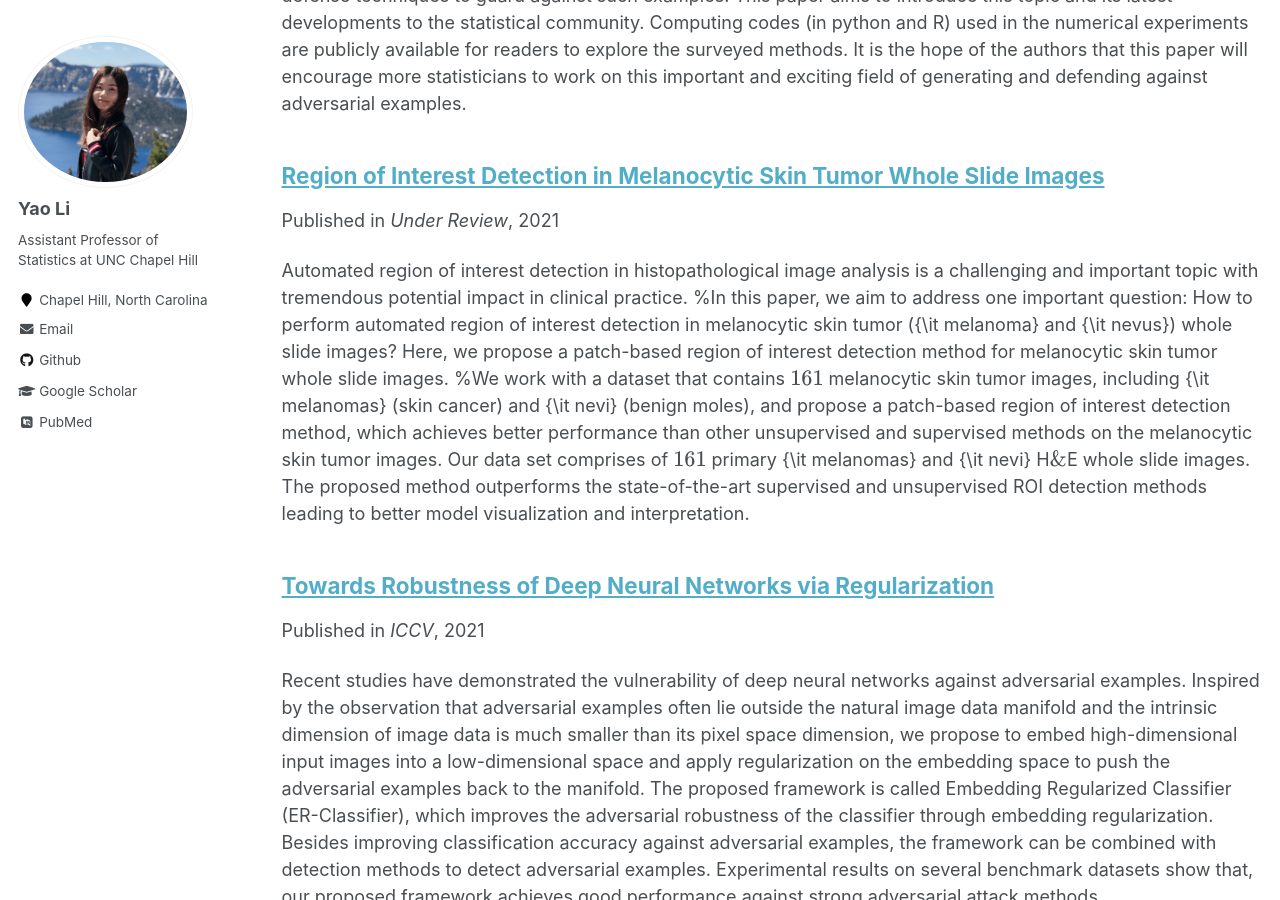
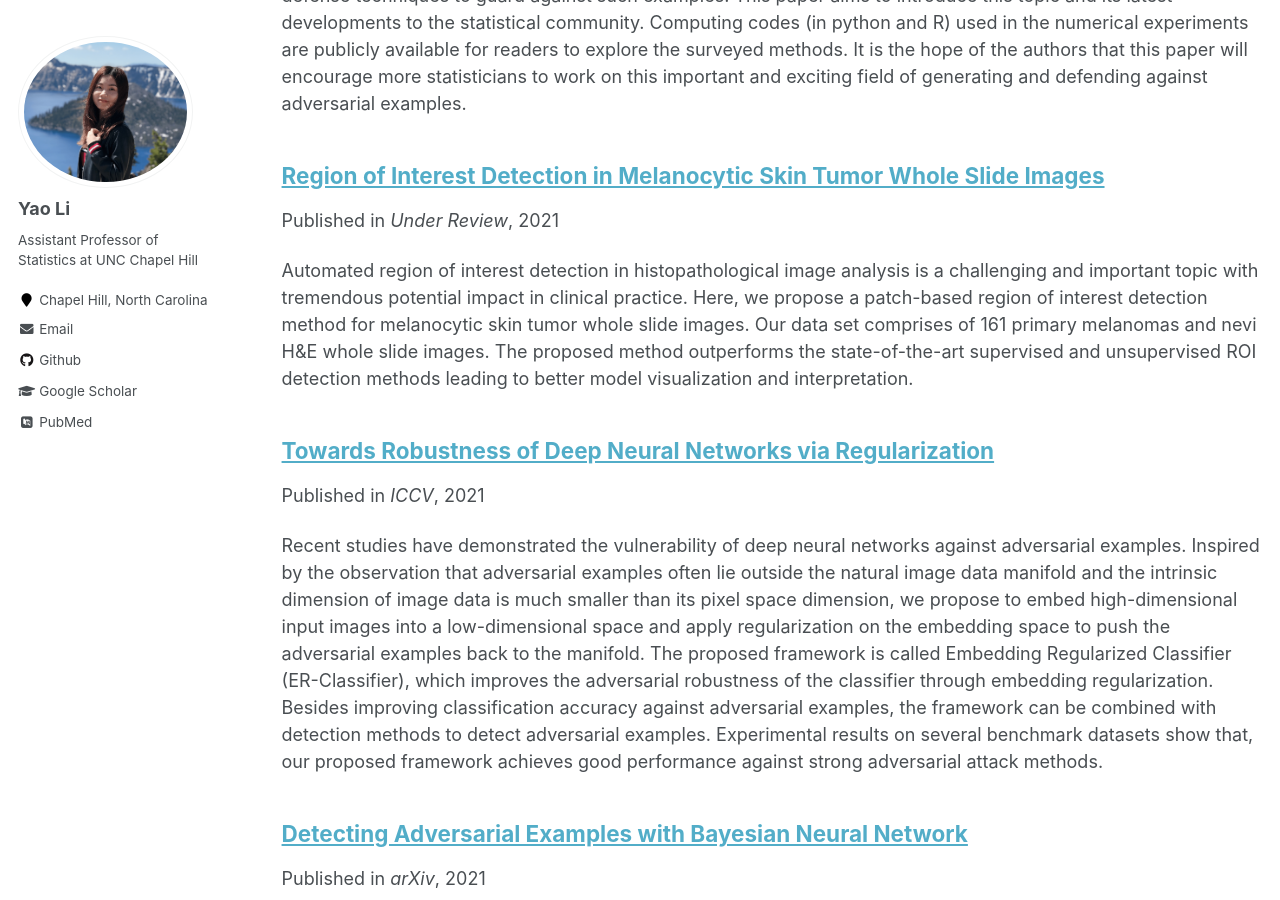
Before and after one commit to liyao880/yaoli, a Jekyll site: the page built from _pages/publications.md, in a window 1280 px wide and 900 px high, scrolled down 467 px. Built offline with Jekyll 4.4.1, drawn with Linux system fonts in a browser that asks for light colours; some web fonts are replaced; formulas are drawn with MathJax 3.

Commit message:
Update roi_melanoma.md

```diff
--- a/_publications/roi_melanoma.md
+++ b/_publications/roi_melanoma.md
@@ -5,10 +5,6 @@ permalink: /publication/roi_melanoma.md
 date: 2021-10-04
 venue: 'Under Review'
 ---
-Automated region of interest detection in histopathological image analysis is a challenging and important topic with tremendous potential impact in clinical practice.
-%In this paper, we aim to address one important question: How to perform automated region of interest detection in melanocytic skin tumor ({\it melanoma} and {\it nevus}) whole slide images?
-Here, we propose a patch-based region of interest detection method for melanocytic skin tumor whole slide images.
-%We work with a dataset that contains $161$ melanocytic skin tumor images, including {\it melanomas} (skin cancer) and {\it nevi} (benign moles), and propose a patch-based region of interest detection method, which achieves better performance than other unsupervised and supervised methods on the melanocytic skin tumor images.
-Our data set comprises of $161$ primary {\it melanomas} and {\it nevi} H$\&$E whole slide images. The proposed method outperforms the state-of-the-art supervised and unsupervised ROI detection methods leading to better model visualization and interpretation.
+Automated region of interest detection in histopathological image analysis is a challenging and important topic with tremendous potential impact in clinical practice. Here, we propose a patch-based region of interest detection method for melanocytic skin tumor whole slide images. Our data set comprises of 161 primary melanomas and nevi H&E whole slide images. The proposed method outperforms the state-of-the-art supervised and unsupervised ROI detection methods leading to better model visualization and interpretation.
 
 [Will be available soon]()
```
